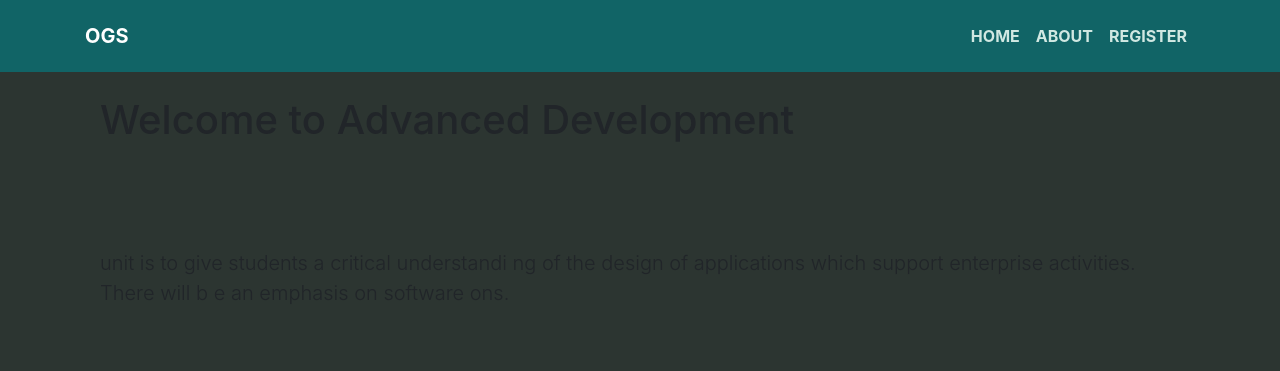
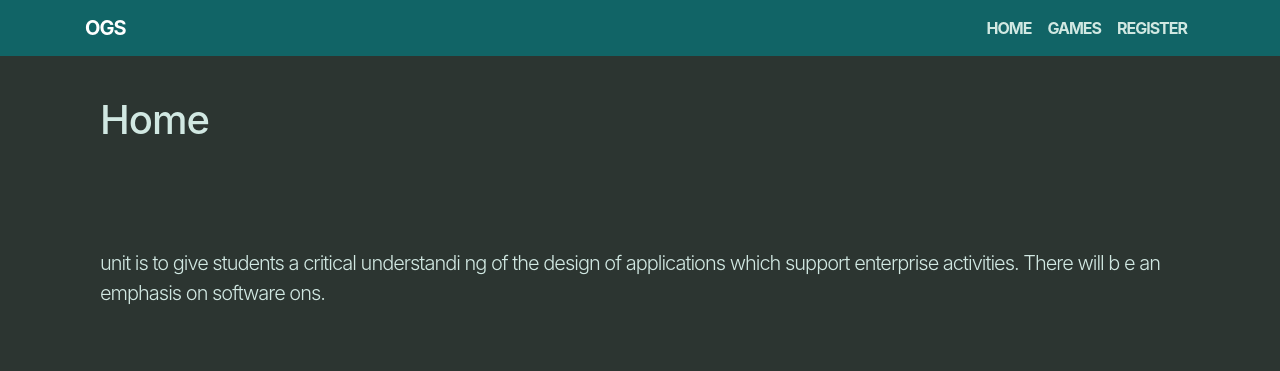
Before and after one commit to ssaachin/Online-Game-Store, a Flask app: page / in a window 1280 px wide. Shown: the top 371 px of the page. Run offline with Flask 2, Linux system fonts and the light colour scheme; some libraries are stand-ins or nearby versions.

Commit message:
fourth commit

```diff
--- a/main.py
+++ b/main.py
@@ -10,7 +10,7 @@ def home():
     return render_template('home.html')
 
 
-@app.route('/about')
+@app.route('/games')
 def about():
     return render_template('about.html')
 
--- a/static/css/8.css
+++ b/static/css/13.css
@@ -1,5 +1,7 @@
 body {
     background-color: #2c3531;
+    color: #D1E8E2;
+    letter-spacing: -1px;
 }
 
 .navbar {
@@ -16,6 +18,7 @@ body {
   border-bottom: 5px solid #d9b08c;
   line-height: 10px;
   display: inline-block;
+  margin: 5px;
 }
 
 .navbar .navbar-brand {
--- a/templates/base.html
+++ b/templates/base.html
@@ -20,20 +20,20 @@
 MCw98/SFnGE8fJT3GXwEOngsV7Zt27NXFoaoApmYm81iuXoPkFOJwJ8ERdknLPMO" crossorigin="ano
 nymous">
     <!-- Custom styles -->
-    <link rel="stylesheet" href="static/css/8.css">
+    <link rel="stylesheet" href="static/css/13.css">
  </head>
 
  <!-
 - Jinja2 stuff related to generating nav and setting active state. Add more pages
 here! -->
- {% set navigation_bar = [('/', 'home', 'Home'), ('/about', 'about', 'About'), ('
+ {% set navigation_bar = [('/', 'home', 'Home'), ('/games', 'games', 'Games'), ('
 /register','register','Register')] -%}
 
  {% set active_page = active_page|default('home') -%}
 
 
 <header>
-    <nav class="navbar navbar-expand-lg fixed-top py-3" >
+    <nav class="navbar navbar-expand-md fixed-top" >
         <!--  navbar-dark bg-dark fixed-top -->
 
         <div class="container">
--- a/templates/home.html
+++ b/templates/home.html
@@ -3,7 +3,7 @@
 <div class="container">
 <div class="demo">
     <header class="py-5 mt-5">
-    <h1>Welcome to Advanced Development </h1>
+    <h1> Home </h1>
     </header>
     <div class="py-5">
     <p class="lead">unit is to give students a critical understandi
```
